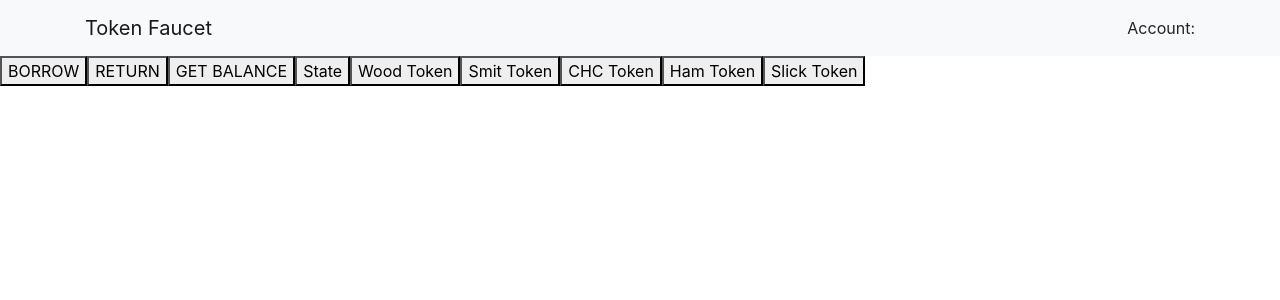
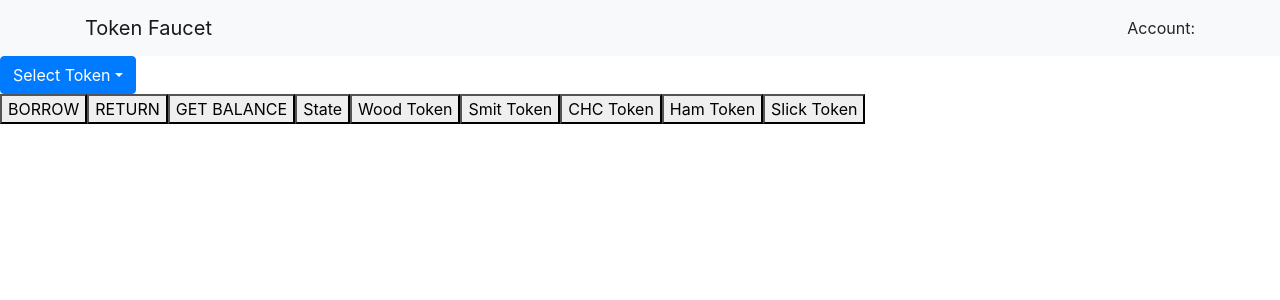
Before and after one commit to SheteSmit/TungstenGroupProject, a React (Create React App) app: page / in a window 1280 px wide. Shown: the top 300 px of the page. Built offline with nearby package versions, Linux system fonts and the light colour scheme.

Commit message:
Dropdown BTN

```diff
--- a/src/App.js
+++ b/src/App.js
@@ -7,6 +7,7 @@ import Smit from "./abis/SmitCoin.json";
 import Slick from "./abis/Token.json";
 import Ham from "./abis/HAM.json";
 import NavBar from "./components/navBar";
+import DropdownCrypto from "./components/tokenSelect";
 
 class App extends Component {
   async componentWillMount() {
@@ -112,6 +113,9 @@ class App extends Component {
     return (
       <>
         <NavBar account={this.state.account} />
+        <DropdownCrypto borrow={this.borrow} sendAmount={this.sendAmount}
+          balance={this.balance} state={this.stateShow} changeToken={this.changeToken}
+          Wood={Wood} CHC={CHC} Slick={Slick} Smit={Smit} Ham={Ham} />
         <button onClick={this.borrow.bind(this)}>BORROW</button>
         <button onClick={this.sendAmount.bind(this)}>RETURN</button>
         <button onClick={this.balance.bind(this)}>GET BALANCE</button>
--- a/src/components/tokenSelect.jsx
+++ b/src/components/tokenSelect.jsx
@@ -1,14 +1,16 @@
 import React from 'react';
 import { DropdownButton, Dropdown } from 'react-bootstrap';
 
-export default function Dropdown(props) {
+export default function DropdownCrypto(props) {
     return (
         <section>
-            <DropdownButton id="dropdown-item-button" title="Dropdown button">
-                <Dropdown.ItemText>Select Token</Dropdown.ItemText>
-                <Dropdown.Item as="button">Action</Dropdown.Item>
-                <Dropdown.Item as="button">Another action</Dropdown.Item>
-                <Dropdown.Item as="button">Something else</Dropdown.Item>
+            <DropdownButton id="dropdown-item-button" title="Select Token">
+                <Dropdown.ItemText>Which Coin Would You Like</Dropdown.ItemText>
+                <Dropdown.Item onClick={props.changeToken.bind(this, props.Wood)} as="button">Wood Token</Dropdown.Item>
+                <Dropdown.Item onClick={props.changeToken.bind(this, props.Smit)} as="button">Smit Token</Dropdown.Item>
+                <Dropdown.Item onClick={props.changeToken.bind(this, props.CHC)} as="button">CHC Token</Dropdown.Item>
+                <Dropdown.Item onClick={props.changeToken.bind(this, props.Ham)} as="button">Ham Token</Dropdown.Item>
+                <Dropdown.Item onClick={props.changeToken.bind(this, props.Slick)} as="button">Slick Token</Dropdown.Item>
             </DropdownButton>
         </section>
     )
```
